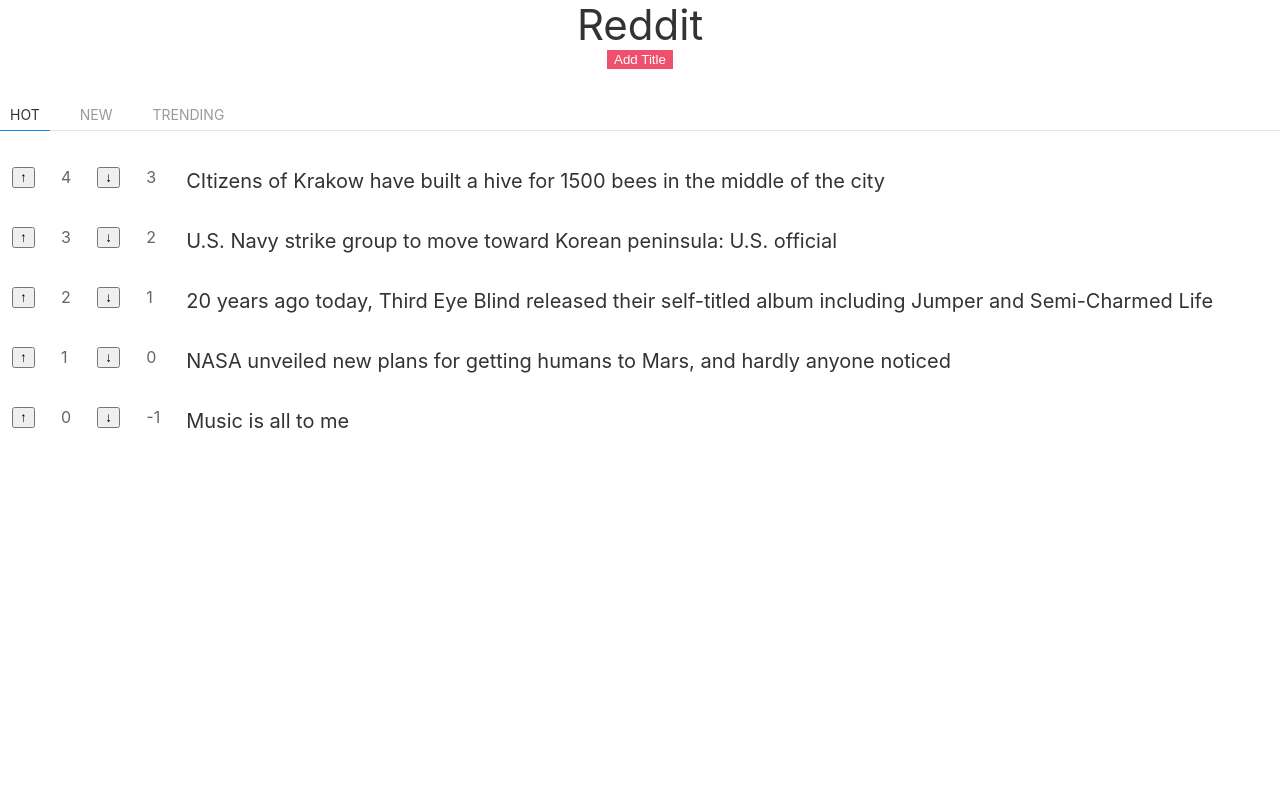
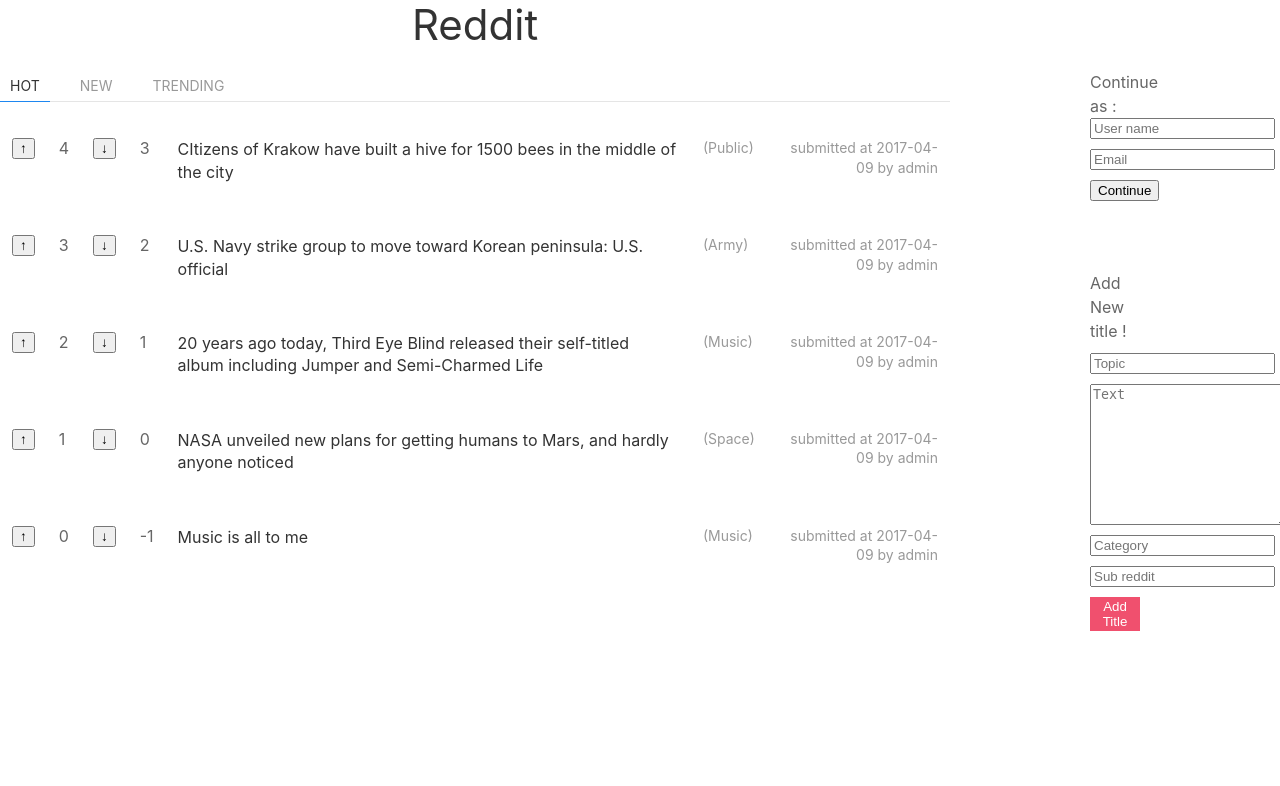
Before and after one commit to kalaimathi27/Carousell, a Django app: page /Reddit/ in a window 1280 px wide. Shown: the top 786 px of the page. Run offline with Django 3.2, Linux system fonts and the light colour scheme; some libraries are stand-ins or nearby versions.

Commit message:
UI changes for adding user & title.

```diff
--- a/Reddit/urls.py
+++ b/Reddit/urls.py
@@ -4,5 +4,5 @@
 
 urlpatterns = [
     url(r'^$', views.index, name='index'),
-    url(r'^track_votes/', views.track_votes, name='track_votes'),
+    url(r'^track_votes/', views.track_votes, name='track_votes')
 ]
--- a/Reddit/utils.py
+++ b/Reddit/utils.py
@@ -12,7 +12,9 @@
                 "upvotes": topic.upvotes,
                 "downvotes": topic.downvotes,
                 "user_created": topic.user_created,
-                "id": topic.titleid}
+                "id": topic.titleid,
+                "created_date": str(topic.created_date.date()),
+                "topic_type":topic.topic_type}
 
     def sort_topics(self, topics):
         return sorted(topics, key=lambda k: k['upvotes'], reverse=True)
--- a/Reddit/views.py
+++ b/Reddit/views.py
@@ -1,5 +1,6 @@
 import json
 
+from django.contrib.auth.models import User
 from django.http import HttpResponse
 from django.shortcuts import render
 from django.template import loader
@@ -33,3 +34,13 @@
 		if topic.titleid == title_id:
 			topic.track_votes(vote_category)
 	return HttpResponse('')
+
+
+@csrf_exempt
+def add_user(request):
+	import pdb;pdb.set_trace()
+	request_obj = json.loads(request.body)
+	username = request_obj["username"]
+	email = request_obj["email"]
+
+	pass
--- a/mysite/templates/Reddit/index.html
+++ b/mysite/templates/Reddit/index.html
@@ -8,12 +8,12 @@
 
 </head>
 <body class="uk-container-center">
+	<div class="uk-grid" data-uk-grid-match="{row:false}">
+		<div class="uk-width-3-4">
 			<article class="uk-article">
 				<h1 class="uk-article-title uk-text-center">Reddit</h1>
 			</article>
-	<article>
-		<button class="uk-button-danger uk-align-center uk-button-default">Add Title</button>
-	</article>
+
 			<table class="uk-table" id="topictable">
 				<thead>
 					<ul class="uk-tab" data-uk-tab>
@@ -26,9 +26,38 @@
 
 				</tbody>
 			</table>
+		</div>
+		<div class="uk-width-1-4 uk-padding-large uk-padding-remove-top">
+				<div class="uk-padding-large" data-uk-margin>
+					Continue as : <input class="md-input" type="text" id="username" placeholder="User name"></input>
+					<input class="md-input" type="text" id="emailid" placeholder="Email"></input>
+					<button type="md-btn" onclick="adduser()" id="add">Continue</button>
+				</div>
+
+				<div class="uk-padding-large uk-padding-remove-top">
+
+				<form class="uk-form" data-uk-margin>
+					<article>
+						Add New title !
+					</article>
+					<input id="topicname" type="text" class="md-input" placeholder="Topic"></input>
+					<textarea id="textname" cols="22" rows="9" class="md-input" placeholder="Text"></textarea>
+					<input id="typename" type="text" class="md-input" placeholder="Category"></input>
+					<input id="subreditname" type="text" class="md-input" placeholder="Sub reddit"></input>
+					<article>
+						<button class="uk-button-danger uk-button-default" onclick="addtitle()">Add Title</button>
+					</article>
+				</form>
+				</div>
+		</div>
+	</div>
 </body>
 <script type="text/javascript">
 	var topics = [];
+
+	function addtitle(event){
+		alert("heyy");
+	}
 
 	function loadHot(){
 		var topicpanel = "";
@@ -41,11 +70,20 @@
 							'<td><button id="upvotes_btn'+ upvotes_id+'" onclick="trackvotes(this)"">&uarr;</button></td><td id="'+ upvotes_id +'">' + topics[i].upvotes + '</td> '+
 							'<td><button id="downvotes_btn'+ downvotes_id +'" onclick="trackvotes(this)"">&darr;</button></td><td id="'+ downvotes_id +'">' + topics[i].downvotes + '</td> '+
 							'<td id="topicTitle">'+
-							'<h4 class="uk-text-middle">' + topics[i].title + '</h4>' +
+								'<a href="#modaltopic">'+
+								'<h5 class="uk-text-middle" style="float:left">' + topics[i].title +
+								'</h5></a>'+
+								'</td><td><h6 class="uk-text-muted">(' + topics[i].topic_type + ')</h6></td><td>'+
+								'<h6 class="uk-text-right uk-text-muted" style="float:right"> submitted at ' + topics[i].created_date + ' by ' + topics[i].user_created + '</h6>' +
+
 							'</td>' +
 							'</form></tr>';
 		}
 		$('#topictable').html(topicpanel);
+	}
+
+	function loadNew(){
+		$('#topictable').html('');
 	}
 
 	$(document).ready(function() {
@@ -66,10 +104,8 @@
     									'votes': vote_type}),
     			success: function(data){
     					var votes_id = "#" + vote_type + "_" + count_id;
-    					alert(votes_id);
     					var votes = $(votes_id).html();
     					$(votes_id).html(votes);
-    					//loadHot(topics);
     					window.location.reload();
     				},
     			cache: false
@@ -77,6 +113,25 @@
 
     }
 
+    function adduser(){
+    	if($('#add').html() == "Change User")
+    	{
+    		$('#username').val('');
+
+    		$('#emailid').show();
+    		$('#emailid').val('');
+    		$('#add').html('Continue');
+    		return;
+    	}
+    	var username = $('#username').val();
+    	var email = $('#emailid').val();
+    	var cookies = "username=" + username + ";" + " email=" + email;
+    	document.cookie = cookies;
+    	$('#username').html(username);
+    	$('#emailid').hide();
+    	$('#add').html('Change User');
+    	alert("User successfully added");
+    }
 
 
 </script>
```
Lines whose indentation alone changed are shown as unchanged.
